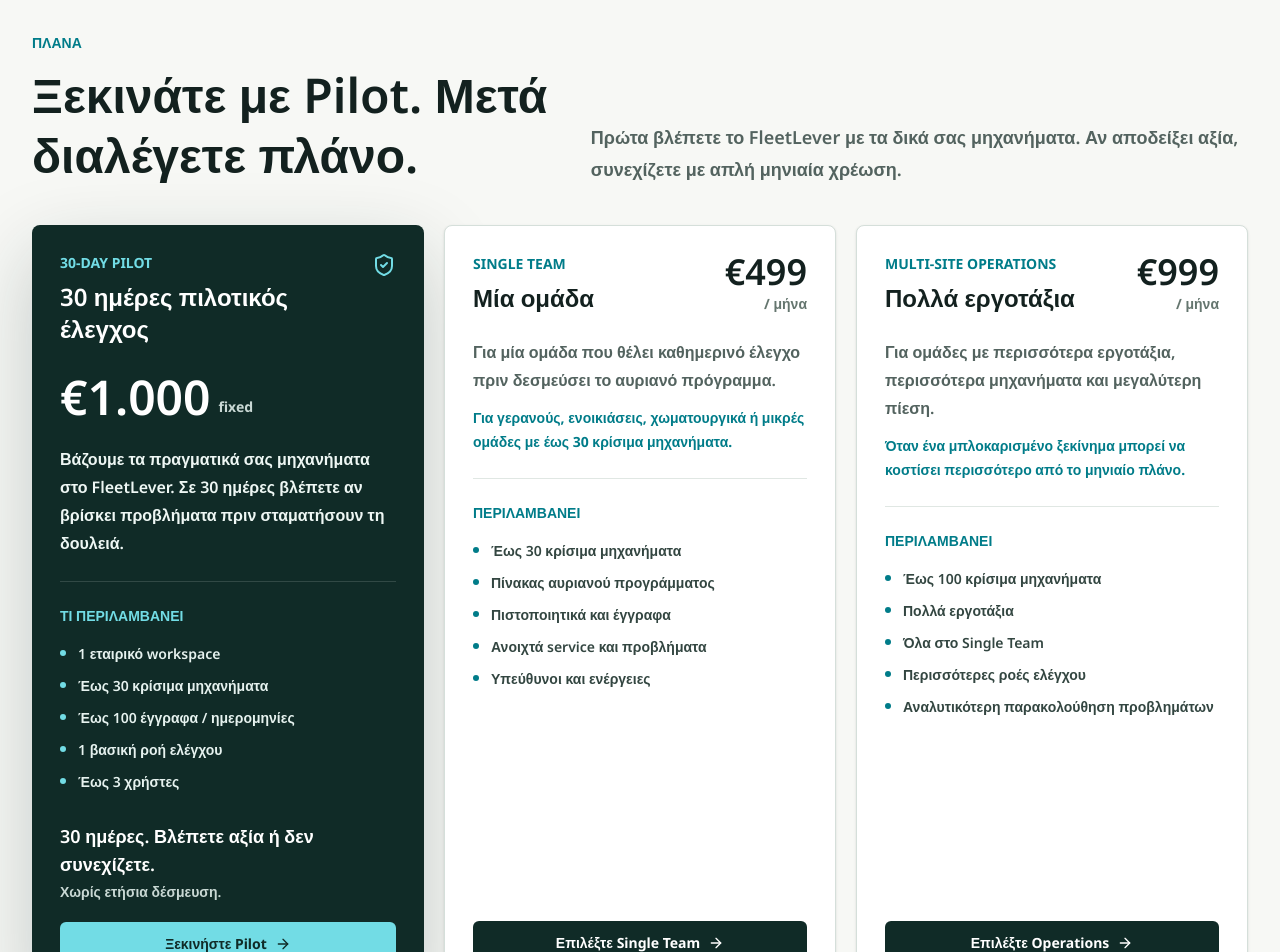
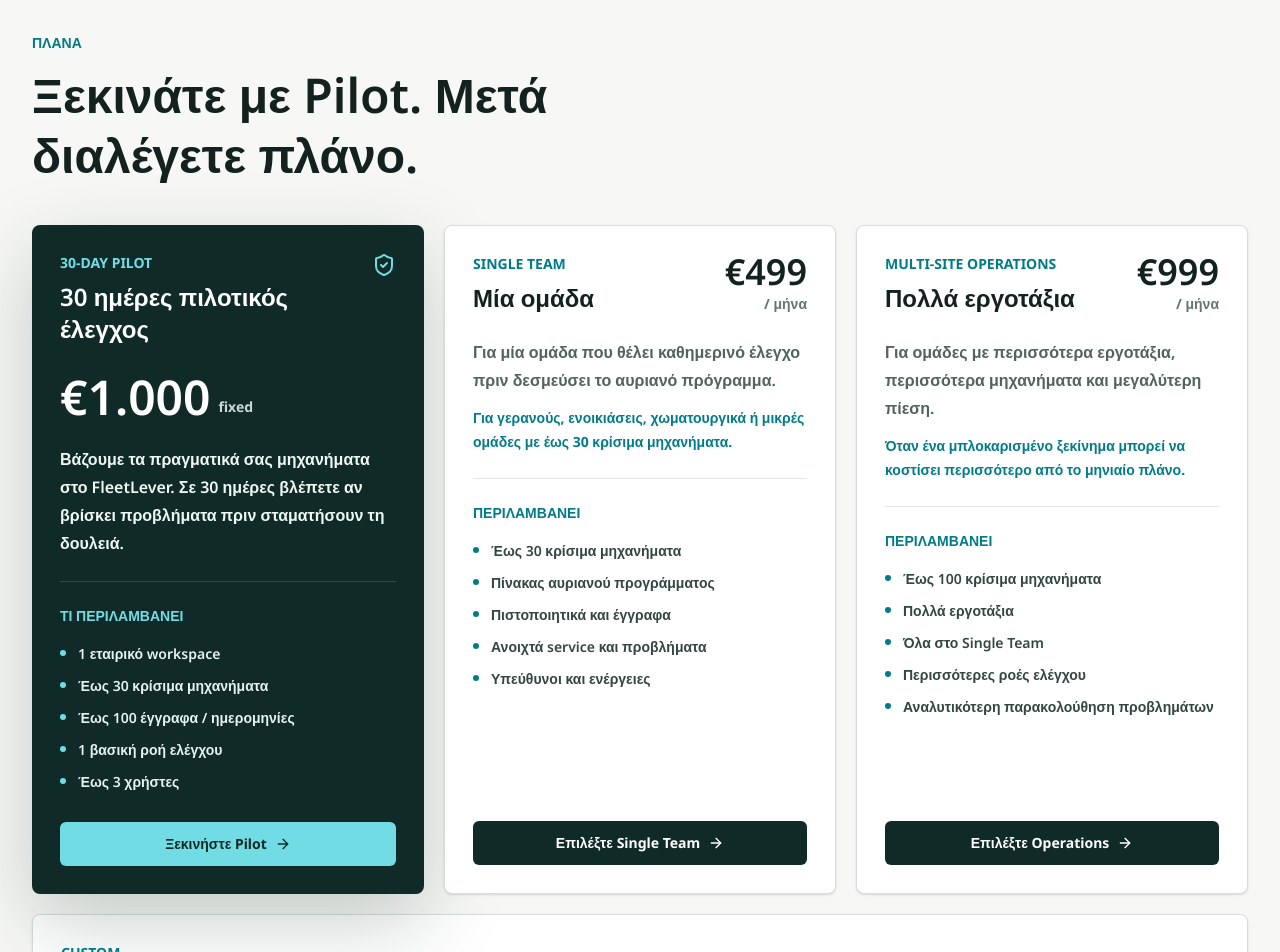
Before and after one commit to gkaragioul/FleetLever, a Next.js app: page /pricing in a window 1280 px wide. Shown: the part 1160-2112 px from the top of the page. Built offline with nearby package versions, Linux system fonts and the light colour scheme; no server answers.

Commit message:
Remove extra pricing plan copy

```diff
--- a/src/app/pricing/page.tsx
+++ b/src/app/pricing/page.tsx
@@ -205,9 +205,6 @@
               Ξεκινάτε με Pilot. Μετά διαλέγετε πλάνο.
             </h2>
             </div>
-            <p className="mt-5 max-w-3xl text-lg font-semibold leading-8 text-[#53635f]">
-              Πρώτα βλέπετε το FleetLever με τα δικά σας μηχανήματα. Αν αποδείξει αξία, συνεχίζετε με απλή μηνιαία χρέωση.
-            </p>
           </div>
 
           <div className="grid gap-5 lg:grid-cols-3">
@@ -238,11 +235,9 @@
                 </div>
               </div>
               <div className="mt-auto pt-7">
-                <p className="text-lg font-semibold leading-7">30 ημέρες. Βλέπετε αξία ή δεν συνεχίζετε.</p>
-                <p className="mt-1 text-sm font-semibold text-[#c9d8d4]">Χωρίς ετήσια δέσμευση.</p>
                 <a
                   href={mailtoPilot}
-                  className="mt-5 inline-flex min-h-11 w-full items-center justify-center gap-2 rounded-md bg-[#72dce5] px-4 text-sm font-bold text-[#102b27] transition hover:bg-white focus-visible:outline-none focus-visible:ring-2 focus-visible:ring-[#72dce5] focus-visible:ring-offset-2 focus-visible:ring-offset-[#102b27]"
+                  className="inline-flex min-h-11 w-full items-center justify-center gap-2 rounded-md bg-[#72dce5] px-4 text-sm font-bold text-[#102b27] transition hover:bg-white focus-visible:outline-none focus-visible:ring-2 focus-visible:ring-[#72dce5] focus-visible:ring-offset-2 focus-visible:ring-offset-[#102b27]"
                 >
                   Ξεκινήστε Pilot
                   <ArrowRight className="h-4 w-4" aria-hidden="true" />
```
